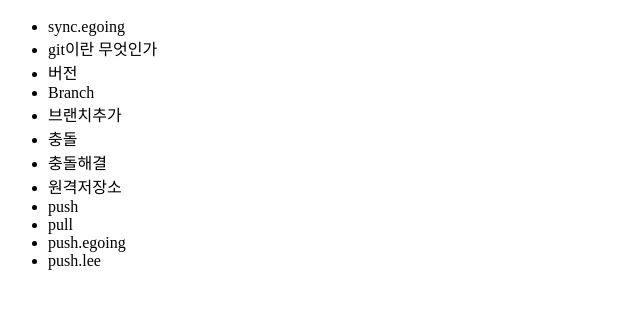
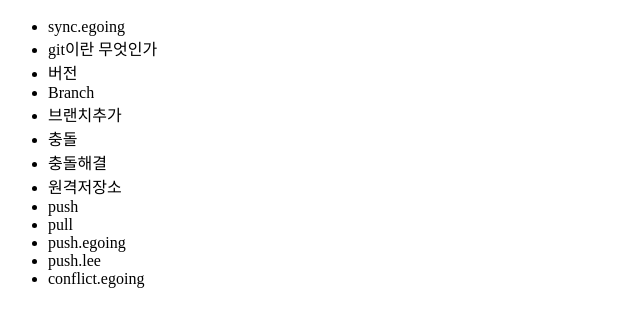
Before and after one commit to puckmind/opentutorials_git_puckmind, a plain HTML site: page index.html in a window 1280 px wide. Shown: the part 48-374 px from the top of the page, without its empty margins (0-640 px from the left). Drawn offline with Linux system fonts and the light colour scheme.

Commit message:
conflict.egoing 추가

```diff
--- a/index.html
+++ b/index.html
@@ -20,6 +20,7 @@
       <li>pull</li>
       <li>push.egoing</li>
       <li>push.lee</li>
+      <li>conflict.egoing</li>
     </ul>
   </body>
 </html>
```
